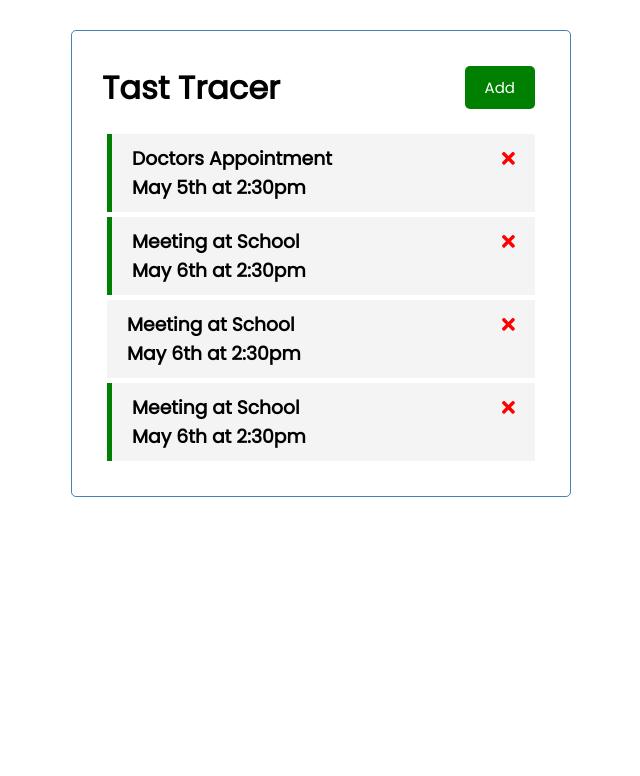
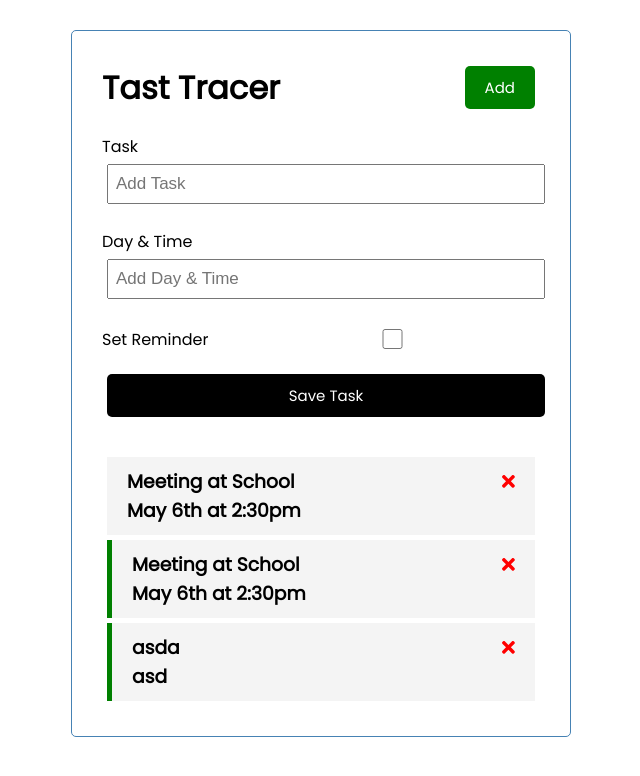
Before and after one commit to KirylZuyeu/AngularStudyProject1, an Angular app in the folder angular-crash/: page / in a window 1280 px wide. Shown: the top 776 px of the page, without its empty margins (319-959 px from the left). Built offline with nearby package versions, Linux system fonts and the light colour scheme; data requests are answered from the project's data file.

Commit message:
feat: add functionality to add new task

```diff
--- a/angular-crash/db.json
+++ b/angular-crash/db.json
@@ -1,17 +1,5 @@
 {
   "tasks": [
-    {
-      "id": 1,
-      "text": "Doctors Appointment",
-      "day": "May 5th at 2:30pm",
-      "reminder": true
-    },
-    {
-      "id": 2,
-      "text": "Meeting at School",
-      "day": "May 6th at 2:30pm",
-      "reminder": true
-    },
     {
       "id": 3,
       "text": "Meeting at School",
@@ -23,6 +11,12 @@
       "text": "Meeting at School",
       "day": "May 6th at 2:30pm",
       "reminder": true
+    },
+    {
+      "text": "asda",
+      "day": "asd",
+      "reminder": true,
+      "id": 5
     }
   ]
 }
--- /dev/null
+++ b/angular-crash/src/app/components/add-task/add-task.component.css
@@ -0,0 +1,3 @@
+.add-form {
+    margin-bottom: 40px;
+  }
--- /dev/null
+++ b/angular-crash/src/app/components/add-task/add-task.component.html
@@ -0,0 +1,15 @@
+<form class="add-form" (ngSubmit)="onSubmit()">
+    <div class="form-control">
+        <label for="text">Task</label>
+        <input type="text" name="text" [(ngModel)]="text" id="text" placeholder="Add Task" />
+    </div>
+    <div class="form-control">
+        <label for="text">Day & Time</label>
+        <input type="text" name="day" [(ngModel)]="day" id="day" placeholder="Add Day & Time" />
+    </div>
+    <div class="form-control form-control-check">
+        <label for="reminder">Set Reminder</label>
+        <input type="checkbox" name="reminder" [(ngModel)]="reminder" id="reminder" />
+    </div>
+    <input type="submit" value="Save Task" class="btn btn-block">
+</form>
--- /dev/null
+++ b/angular-crash/src/app/components/add-task/add-task.component.ts
@@ -0,0 +1,40 @@
+import { Component, OnInit, Output, EventEmitter } from '@angular/core';
+import { Subscription } from 'rxjs';
+import { Task } from '../../Task';
+
+@Component({
+  selector: 'app-add-task',
+  templateUrl: './add-task.component.html',
+  styleUrls: ['./add-task.component.css']
+})
+export class AddTaskComponent implements OnInit {
+  @Output() onAddTask: EventEmitter<Task> = new EventEmitter();
+  text!: string;
+  day!: string;
+  reminder: boolean = false;
+
+  constructor() { }
+
+  ngOnInit(): void {
+  }
+
+  onSubmit() {
+    if (!this.text) {
+      alert('Please add a task!');
+      return;
+    }
+
+    const newTask: Task = {
+      text: this.text,
+      day: this.day,
+      reminder: this.reminder,
+    };
+
+    this.onAddTask.emit(newTask);
+
+    this.text = '';
+    this.day = '';
+    this.reminder = false;
+  }
+
+}
--- a/angular-crash/src/app/components/tasks/tasks.component.html
+++ b/angular-crash/src/app/components/tasks/tasks.component.html
@@ -1 +1,2 @@
+<app-add-task (onAddTask)="addTask($event)"></app-add-task>
 <app-tasks-item *ngFor="let task of tasks" [task]="task" (onDeleteTask)="deleteTask(task)" (onToggleReminder)="toggleReminder(task)"></app-tasks-item>
--- a/angular-crash/src/app/components/tasks/tasks.component.ts
+++ b/angular-crash/src/app/components/tasks/tasks.component.ts
@@ -25,4 +25,8 @@ export class TasksComponent implements OnInit {
     this.taskService.updateTaskReminder(task).subscribe();
   }
 
+  addTask(task: Task) {
+    this.taskService.addTask(task).subscribe((task) => this.tasks.push(task));
+  }
+
 }
--- a/angular-crash/src/app/services/task.service.ts
+++ b/angular-crash/src/app/services/task.service.ts
@@ -31,4 +31,8 @@ export class TaskService {
     const url = `${this.apiUrl}/${task.id}`
     return this.http.put<Task>(url, task, httpOptions)
   }
+
+  addTask(task: Task): Observable<Task> {
+    return this.http.post<Task>(this.apiUrl, task, httpOptions);
+  }
 }
```
Also changed, not shown: angular-crash/src/app/app.module.ts (+6 -2 lines), 1 other file (tests, documents, lock files or other folders).
